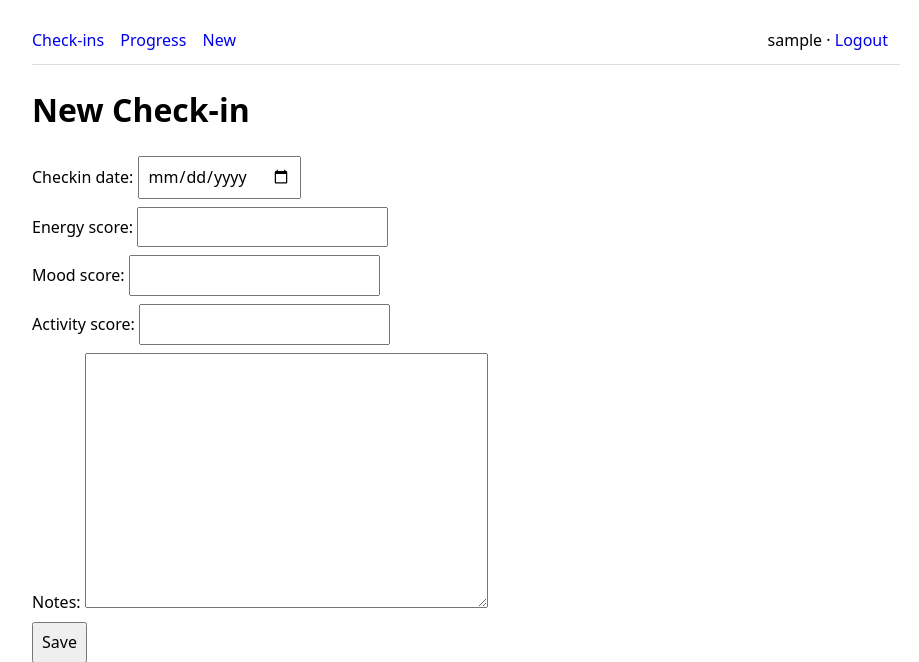
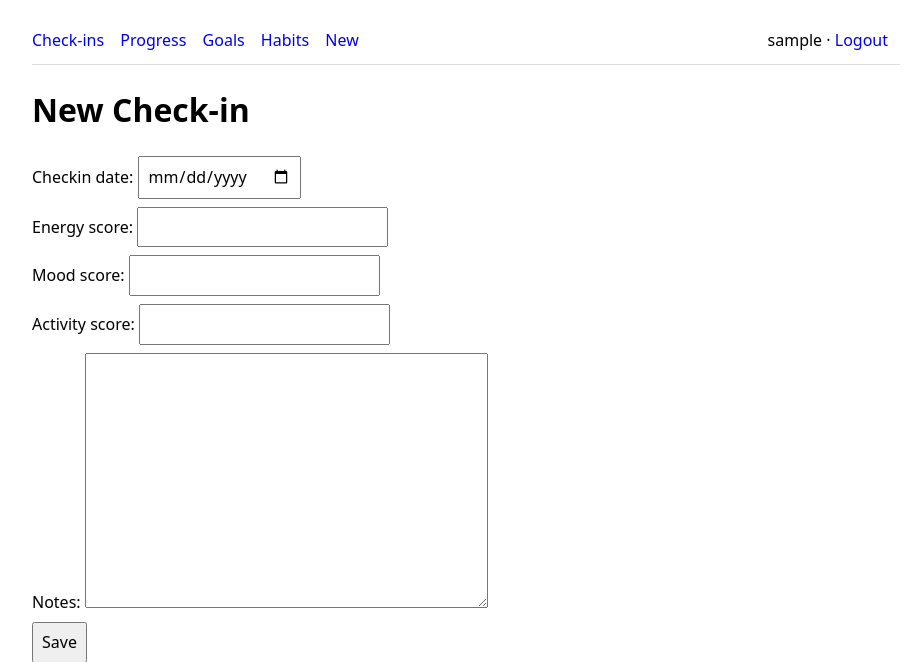
Before and after one commit to Max-pgs/wellbeing_check_in_App, a Django app: page /checkins/new/ in a window 1280 px wide. Shown: the top 662 px of the page, without its empty margins (174-1093 px from the left). Run offline with Django 3.2, Linux system fonts and the light colour scheme; the visitor is signed in with stand-in values (Sample User, id 1).

Commit message:
add Goal and Habit routes and navigation links

```diff
--- a/wellbeing_check_in_app/checkins/templates/checkins/base.html
+++ b/wellbeing_check_in_app/checkins/templates/checkins/base.html
@@ -19,6 +19,8 @@
     <nav>
       <a href="{% url 'checkins:checkin_list' %}">Check-ins</a>
       <a href="{% url 'checkins:progress' %}">Progress</a>
+      <a href="{% url 'checkins:goal_list' %}">Goals</a>
+      <a href="{% url 'checkins:habit_list' %}">Habits</a>
       <a href="{% url 'checkins:checkin_create' %}">New</a>
 
       <span style="float:right"> {% comment %} temporary inline style {% endcomment %}
--- a/wellbeing_check_in_app/checkins/urls.py
+++ b/wellbeing_check_in_app/checkins/urls.py
@@ -11,4 +11,12 @@ urlpatterns = [
     path("api/progress/", views.api_progress, name="api_progress"),
     path("progress/", views.progress_view, name="progress"),
     path("api/checkins/", views.api_checkins, name="api_checkins"),
+    path("goals/", views.goal_list, name="goal_list"),
+    path("goals/new/", views.goal_create, name="goal_create"),
+    path("goals/<int:goal_id>/edit/", views.goal_update, name="goal_update"),
+    path("goals/<int:goal_id>/delete/", views.goal_delete, name="goal_delete"),
+    path("habits/", views.habit_list, name="habit_list"),
+    path("habits/new/", views.habit_create, name="habit_create"),
+    path("habits/<int:habit_id>/edit/", views.habit_update, name="habit_update"),
+    path("habits/<int:habit_id>/delete/", views.habit_delete, name="habit_delete"),
 ]
```
